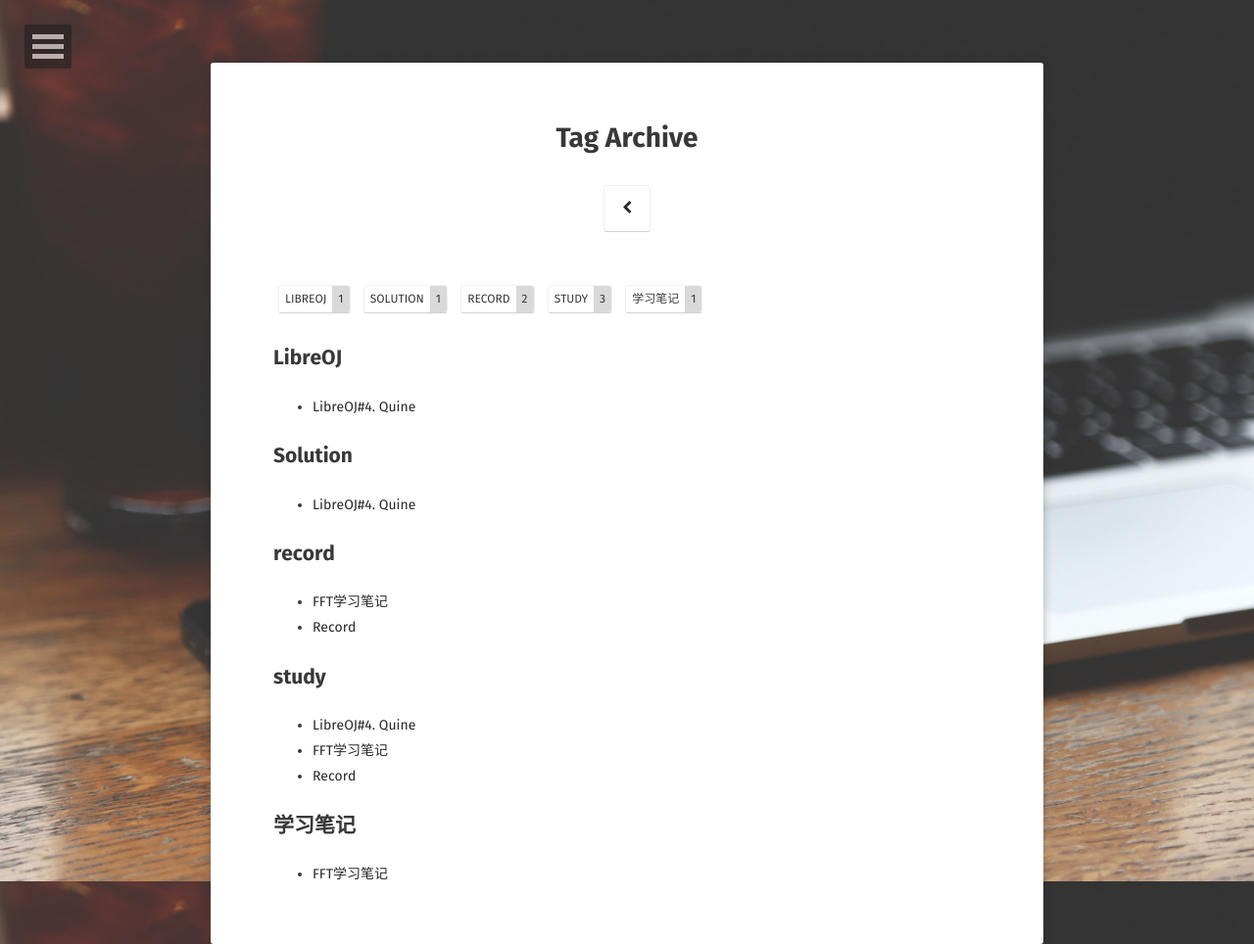
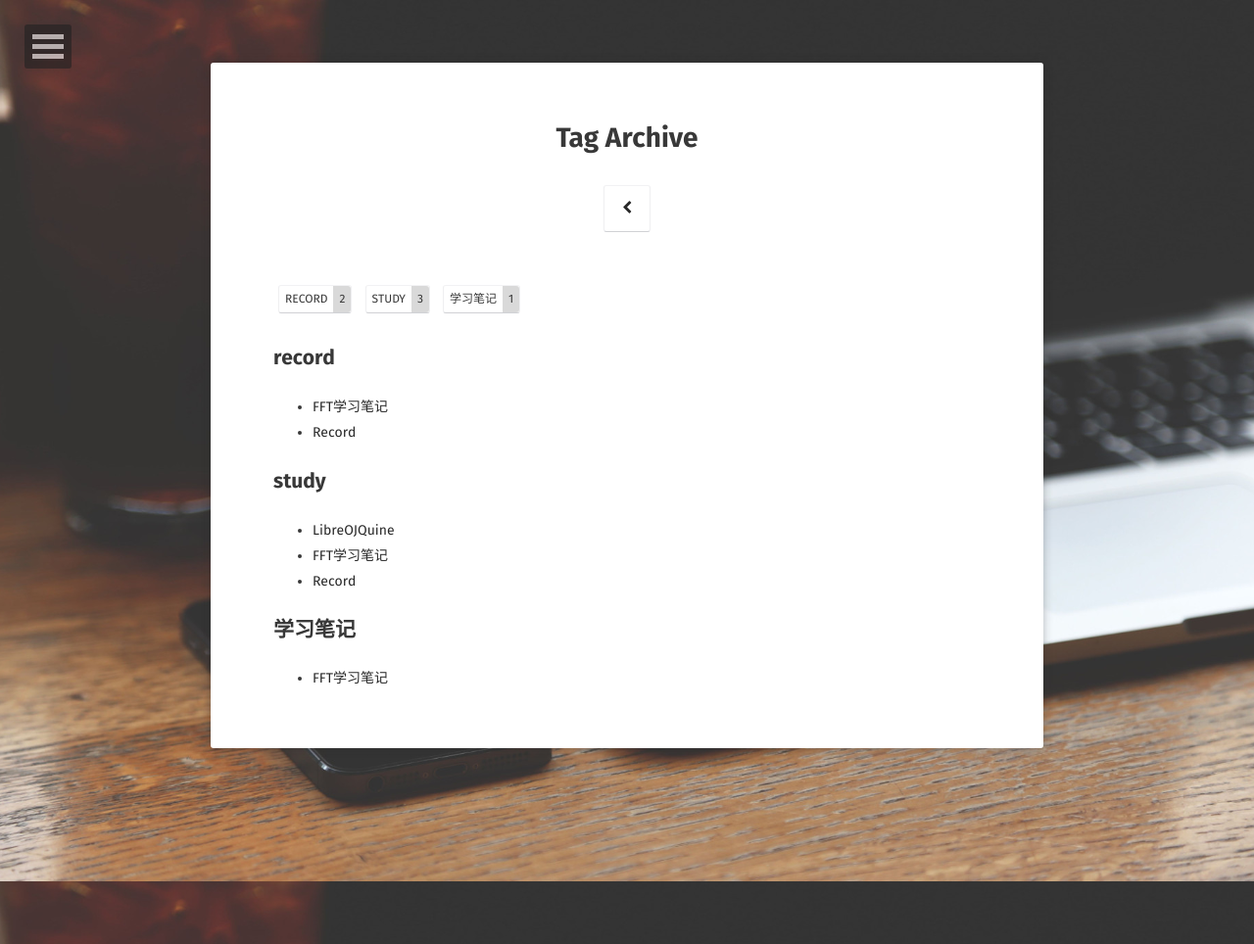
Before and after one commit to olers/olers.github.io, a Jekyll site: the page built from tags/index.html, in a window 1280 px wide. Shown: the whole page at 98% size. Built offline with Jekyll 4.4.1, drawn with Linux system fonts in a browser that asks for light colours; some web fonts are replaced.

Commit message:
Update 2017-07-18-LibreOQuine.md

```diff
--- a/_posts/2017-07-18-LibreOQuine.md
+++ b/_posts/2017-07-18-LibreOQuine.md
@@ -1,9 +1,9 @@
 ---
 layout: post
-title: "LibreOJ#4. Quine"
+title: "LibreOJQuine"
 date: 2017-07-18
 excerpt: "Orz"
-tags: [study, Solution, LibreOJ]
+tags: [study]
 comments: true
 ---
 
```
